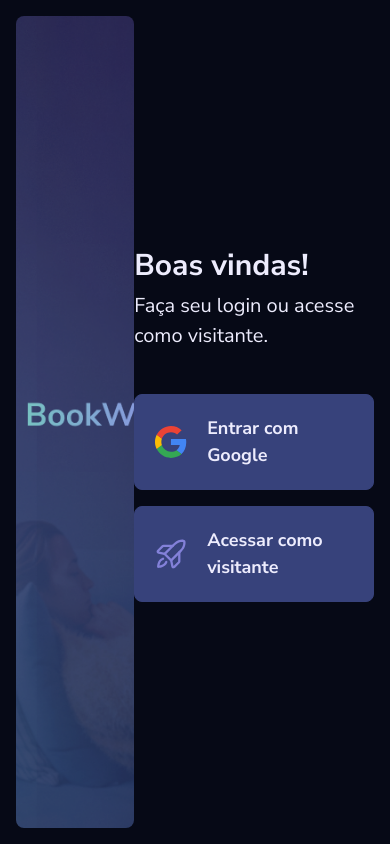
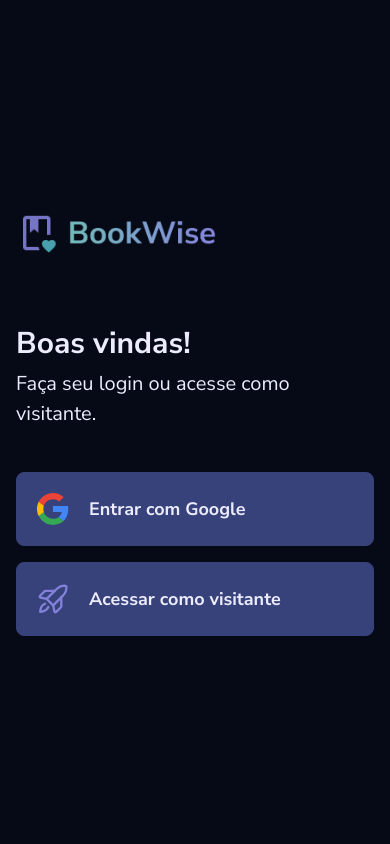
Before and after one commit to gabrielleles18/book-wise, a Next.js app: page / in a window 390 px wide. Built offline with nearby package versions, Linux system fonts and the light colour scheme.

Commit message:
Mobile login

```diff
--- a/src/pages/login/index.tsx
+++ b/src/pages/login/index.tsx
@@ -1,6 +1,7 @@
 import {Flex, Text} from '@chakra-ui/react';
 import Image from "next/image";
 import homeImage from '../../../public/images/home.png';
+import logoImage from '../../../public/images/logo.png';
 import googleIcon from '../../../public/icon/google.svg';
 // import githubIcon from '../../../public/icon/github.svg';
 import rocketIcon from '../../../public/icon/rocket.svg';
@@ -21,8 +22,8 @@
                 title="Login | Book Wise"
                 description="Acompanhe suas avaliações e estatísticas de leitura."
             />
-            <Flex p={4} h="100vh">
-                <Flex w={'33%'} h={'100%'} position={'relative'}>
+            <Flex p={4} h="100vh" gap={4}>
+                <Flex w={'33%'} h={'100%'} position={'relative'} display={{base: 'none', md: 'flex'}}>
                     <Image
                         src={homeImage}
                         alt={''}
@@ -36,6 +37,18 @@
 
                 <Flex flex={1} alignItems={'center'} justifyContent={'center'}>
                     <Flex flexDirection={'column'} gap={'3px'}>
+                        <Flex display={{base: 'flex', md: 'none'}}>
+                            <Image
+                                src={logoImage}
+                                alt={''}
+                                quality={100}
+                                priority={true}
+                                objectFit={'contain'}
+                                width={200}
+                                style={{marginBottom: '60px', alignSelf: 'center'}}
+                            />
+                        </Flex>
+
                         <Text fontSize={'3xl'} color={'gray.50'} fontWeight={'bold'}>Boas vindas!</Text>
                         <Text fontSize={'xl'} color={'gray.50'}>Faça seu login ou acesse como visitante.</Text>
 
```
